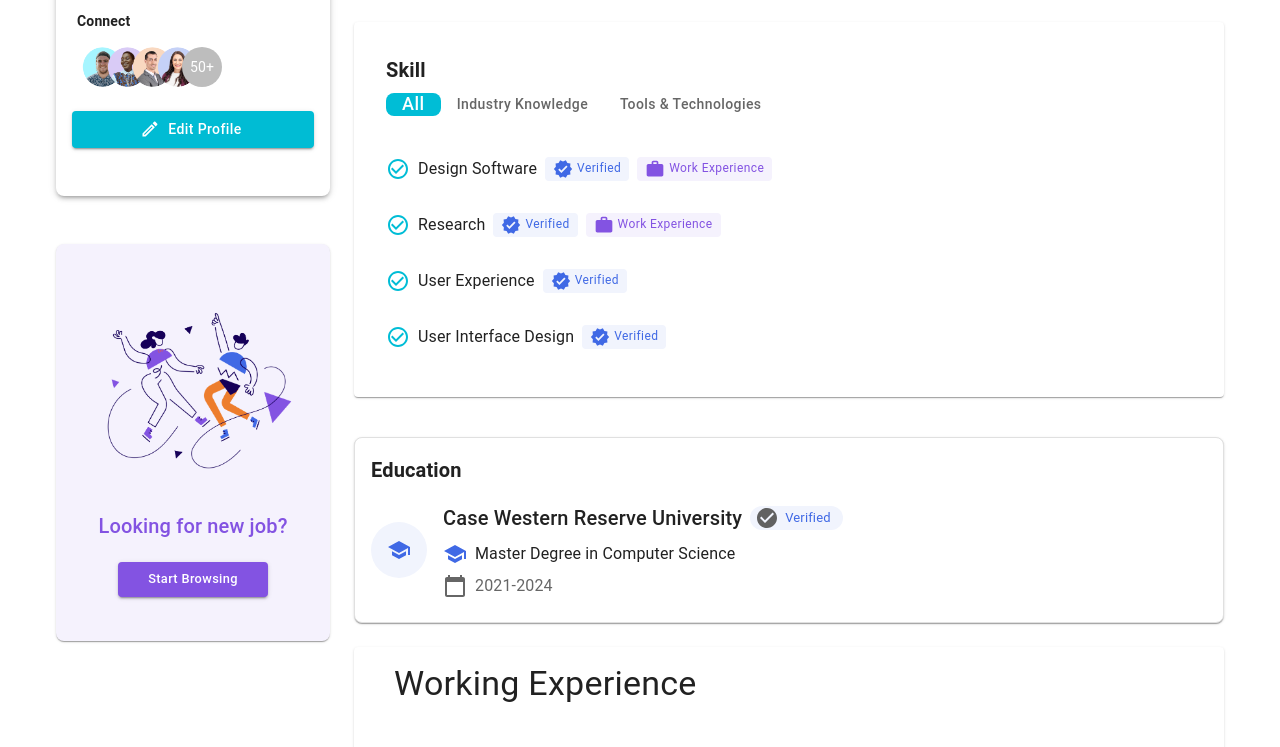
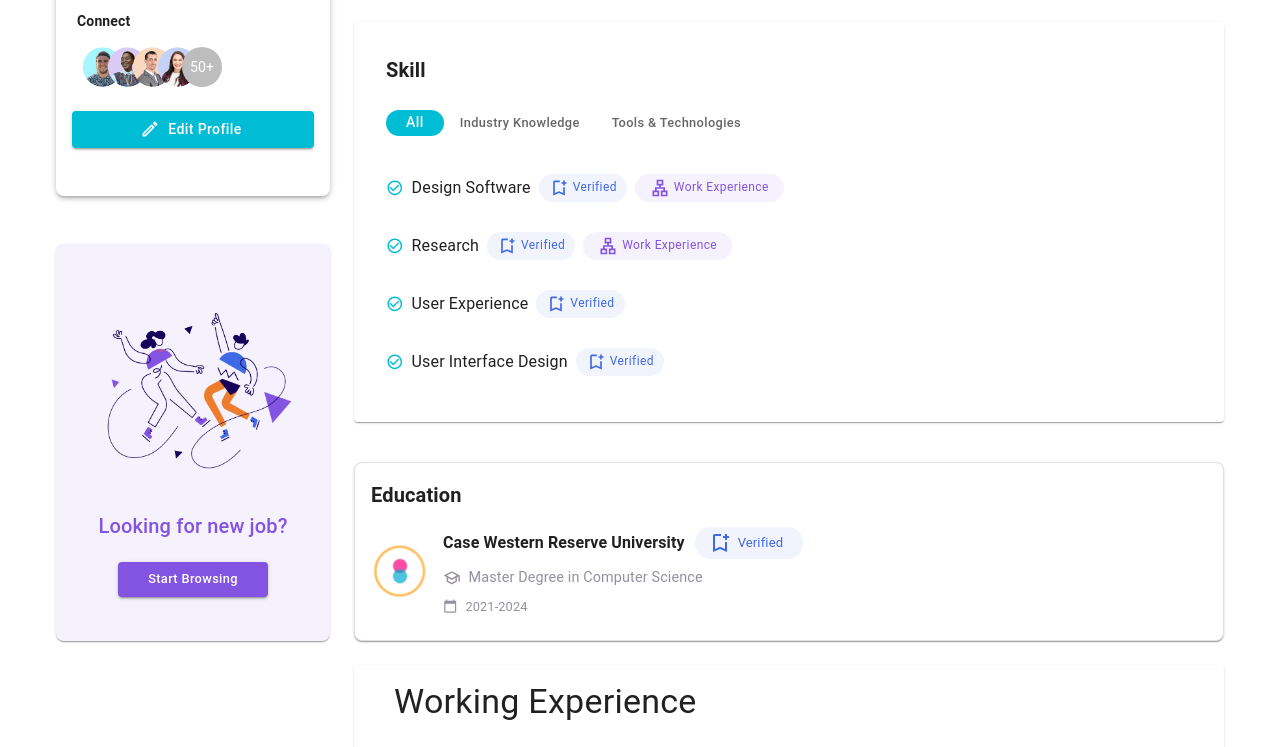
Before and after one commit to hammadyounas/educred, a React (Create React App) app: page /profile in a window 1280 px wide. Shown: the part 620-1367 px from the top of the page. Built offline with nearby package versions, Linux system fonts and the light colour scheme.

Commit message:
design profile skill and education section

```diff
--- a/src/components/educationCard.tsx
+++ b/src/components/educationCard.tsx
@@ -3,6 +3,7 @@ import { Box, Card, CardContent, Grid, Typography, Avatar, Chip } from '@mui/mat
 import SchoolIcon from '@mui/icons-material/School';
 import CheckCircleIcon from '@mui/icons-material/CheckCircle';
 import CalendarTodayIcon from '@mui/icons-material/CalendarToday';
+import { BookmarkAddOutlined, SchoolOutlined } from '@mui/icons-material';
 
 const EducationCard: React.FC = () => {
   return (
@@ -13,26 +14,32 @@ const EducationCard: React.FC = () => {
         </Typography>
         <Grid container alignItems="center" spacing={2}>
           <Grid item>
-            <Avatar sx={{ bgcolor: '#F1F4FD', width: 56, height: 56 }}>
-              <SchoolIcon sx={{ color: '#4069E5' }} />
+            <Avatar sx={{ bgcolor: '#fff', width: 56, height: 56 }}>
+              <img src="./education.png" alt="Case Western Reserve University" style={{ maxWidth: '100%', height: 'auto' }} />
             </Avatar>
           </Grid>
           <Grid item xs>
             <Box sx={{ display: 'flex', alignItems: 'center' }}>
-              <Typography variant="h6" component="div">
+              <Typography variant="h6" component="div" fontSize={'1rem'} fontWeight={'bold'}>
                 Case Western Reserve University
               </Typography>
               <Chip
-                icon={<CheckCircleIcon sx={{ color: '#4069E5' }} />}
+                icon={<BookmarkAddOutlined style={{ color: '#4069E5' }} />}
                 label="Verified"
-                sx={{ bgcolor: '#F1F4FD', color: '#4069E5', ml: 1, height: 'auto' }}
+                sx={{ backgroundColor: '#F1F4FD',
+                  color: '#4069E5',
+                  padding: '3px 8px',
+                  borderRadius: '15px',
+                  display: 'flex',
+                  alignItems: 'center',
+                  marginLeft: '10px', }}
               />
             </Box>
-            <Typography sx={{ display: 'flex', alignItems: 'center', mt: 1 }}>
-              <SchoolIcon sx={{ color: '#4069E5', mr: 1 }} /> Master Degree in Computer Science
+            <Typography sx={{ display: 'flex', alignItems: 'center', mt: 1, fontSize: '0.9rem' , color: '#9590a0' }}>
+              <SchoolOutlined sx={{ color: '#9590a0', mr: 1, fontSize: '1.1rem' }} /> Master Degree in Computer Science
             </Typography>
-            <Typography sx={{ display: 'flex', alignItems: 'center', mt: 1, color: 'text.secondary' }}>
-              <CalendarTodayIcon sx={{ mr: 1 }} /> 2021-2024
+            <Typography sx={{ display: 'flex', alignItems: 'center', mt: 1, color: '#9590a0', fontSize: '0.8rem' }}>
+              <CalendarTodayIcon sx={{ mr: 1 , fontSize: '0.9rem' , color: '#9590a0'}} /> 2021-2024
             </Typography>
           </Grid>
         </Grid>
--- a/src/components/skillCard.tsx
+++ b/src/components/skillCard.tsx
@@ -3,13 +3,14 @@ import { Tabs, Tab, Grid, Paper, Typography, Box } from '@mui/material';
 import CheckCircleOutlineIcon from '@mui/icons-material/CheckCircleOutline';
 import VerifiedIcon from '@mui/icons-material/Verified';
 import WorkIcon from '@mui/icons-material/Work';
+import { BookmarkAddOutlined, LanOutlined } from '@mui/icons-material';
 
 const useStyles = {
   verified: {
     backgroundColor: '#F1F4FD',
     color: '#4069E5',
-    padding: '2px 8px',
-    borderRadius: '4px',
+    padding: '4px 10px',
+    borderRadius: '15px',
     display: 'flex',
     alignItems: 'center',
     marginLeft: '8px',
@@ -17,8 +18,8 @@ const useStyles = {
   workExperience: {
     backgroundColor: '#F5F2FD',
     color: '#8353E2',
-    padding: '2px 8px',
-    borderRadius: '4px',
+    padding: '4px 15px',
+    borderRadius: '15px',
     display: 'flex',
     alignItems: 'center',
     marginLeft: '8px',
@@ -26,11 +27,13 @@ const useStyles = {
   skillItem: {
     display: 'flex',
     alignItems: 'center',
-    marginBottom: '16px',
+    marginBottom: '14px',
+    fontSize: '0.9rem'
   },
   icon: {
     color: '#00BDD6',
     marginRight: '8px',
+    fontSize: '1.1rem'
   },
   tabsRoot: {
     minHeight: '48px',
@@ -40,12 +43,13 @@ const useStyles = {
     minWidth: 0,
     minHeight: 0,
     padding: '0 16px',
-    fontSize: '14px',
+    fontSize: '0.8rem',
     '&.Mui-selected': {
-      fontSize: '18px',
+      fontSize: '14px',
+      padding: '4px 20px',
       backgroundColor: '#00BDD6',
       color: '#FFFFFF',
-      borderRadius: '8px',
+      borderRadius: '15px',
     },
     // '&:hover': {
     //   color: '#00BDD6',
@@ -72,7 +76,7 @@ const SkillCard: React.FC = () => {
 
   return (
     <Paper elevation={0} style={{ padding: '16px', border: 'none', boxShadow: 'none' }}>
-      <Typography variant="h6" style={{ fontWeight: 'bold' }} gutterBottom>
+      <Typography variant="h6" style={{ fontWeight: 'bold', marginBottom: '1.5rem' }} gutterBottom>
         Skill
       </Typography>
       <Tabs
@@ -94,13 +98,13 @@ const SkillCard: React.FC = () => {
               <Typography variant="body1">{skill.name}</Typography>
               {skill.verified && (
                 <Box style={useStyles.verified}>
-                  <VerifiedIcon fontSize="small" />
+                  <BookmarkAddOutlined fontSize="small" />
                   <Typography variant="caption" style={{ marginLeft: '4px' }}>Verified</Typography>
                 </Box>
               )}
               {skill.workExperience && (
                 <Box style={useStyles.workExperience}>
-                  <WorkIcon fontSize="small" />
+                  <LanOutlined fontSize="small" />
                   <Typography variant="caption" style={{ marginLeft: '4px' }}>Work Experience</Typography>
                 </Box>
               )}
```
Also changed, not shown: public/education.png (added).
